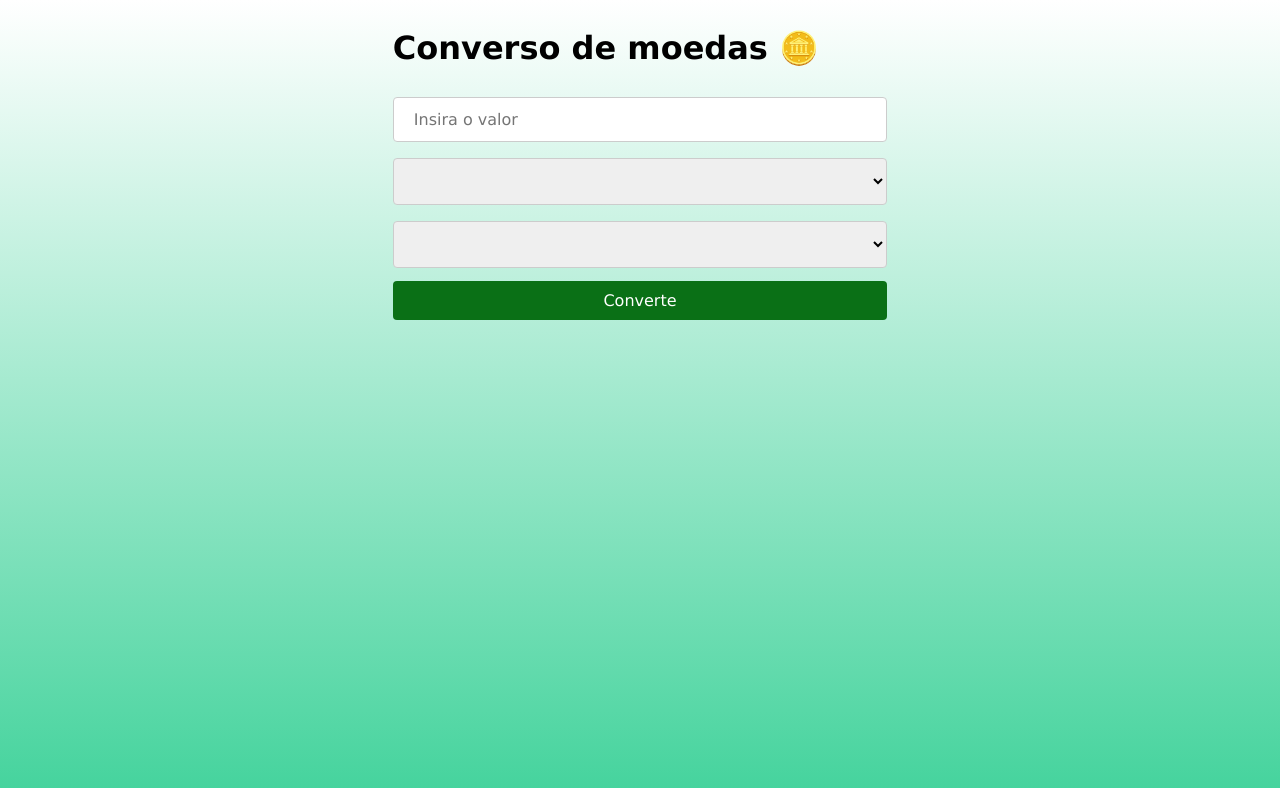
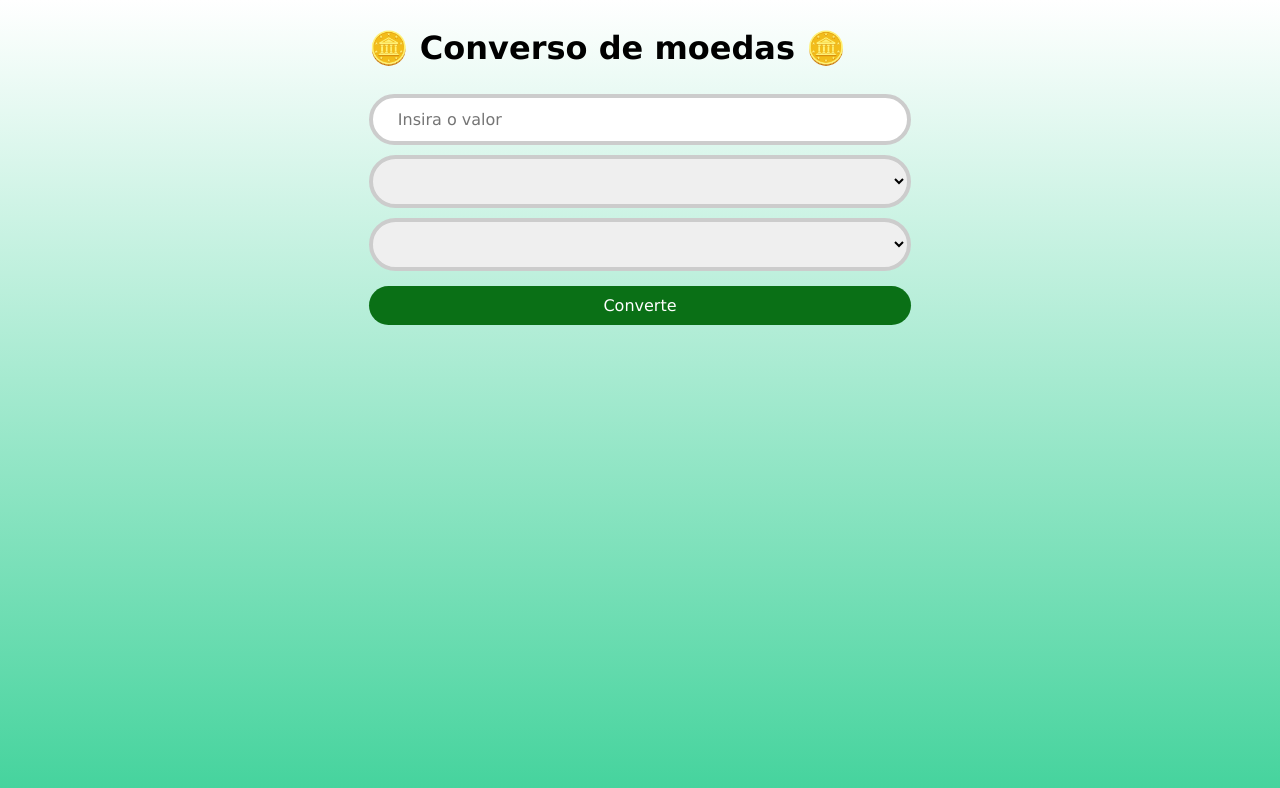
Before and after one commit to Emersonpinho/siteConversoDeMoedas, a plain HTML site: page index.html in a window 1280 px wide. Drawn offline with Linux system fonts and the light colour scheme; no server answers.

Commit message:
enhance UI layout and styling for improved user experience

```diff
--- a/index.html
+++ b/index.html
@@ -8,10 +8,10 @@
 </head>
 <body>
     <div class="converter">
-        <h1>Converso de moedas 🪙</h1>
+        <h1>🪙 Converso de moedas 🪙</h1>
         <input type="number" id="amount" placeholder="Insira o valor">
         <select id="fromCurrency">
-            <!-- Options will be populated dynamically -->
+
         </select>
         <select id="toCurrency">
             <!-- Options will be populated dynamically -->
--- a/style.css
+++ b/style.css
@@ -144,19 +144,19 @@ form label {
     font-weight: 100;
     background-color: rgba(55, 41, 145, 0.2);
     padding: 3px 7px;
-    margin-top: 10px;
+    margin-top: 15px;
     margin-bottom: 0px;
     border-radius: 5px;
 }
 
 input[type=text], [type=number], select, input[type=date], input[type=date], input[type=datetime], input[type=email], input[type=month], input[type=password], input[type=range], input[type=tel], input[type=time], input[type=week] {
     width: 100%;
-    padding: 12px 20px;
+    padding: 12px 25px;
     font-size: 1em;
-    margin: 8px 0;
+    margin: 5px 0;
     display: inline-block;
-    border: 1px solid #ccc;
-    border-radius: 4px;
+    border:4px solid #ccc;
+    border-radius: 100px;
     box-sizing: border-box;
 }
 
@@ -198,9 +198,9 @@ input[type=button], button {
     font-size: 1em;
     color: rgb(255, 255, 255);
     padding: 10px 20px;
-    margin: 5px 0;
+    margin: 10px 0;
     border: none;
-    border-radius: 4px;
+    border-radius: 100px;
     cursor: pointer;
 }
 
```
